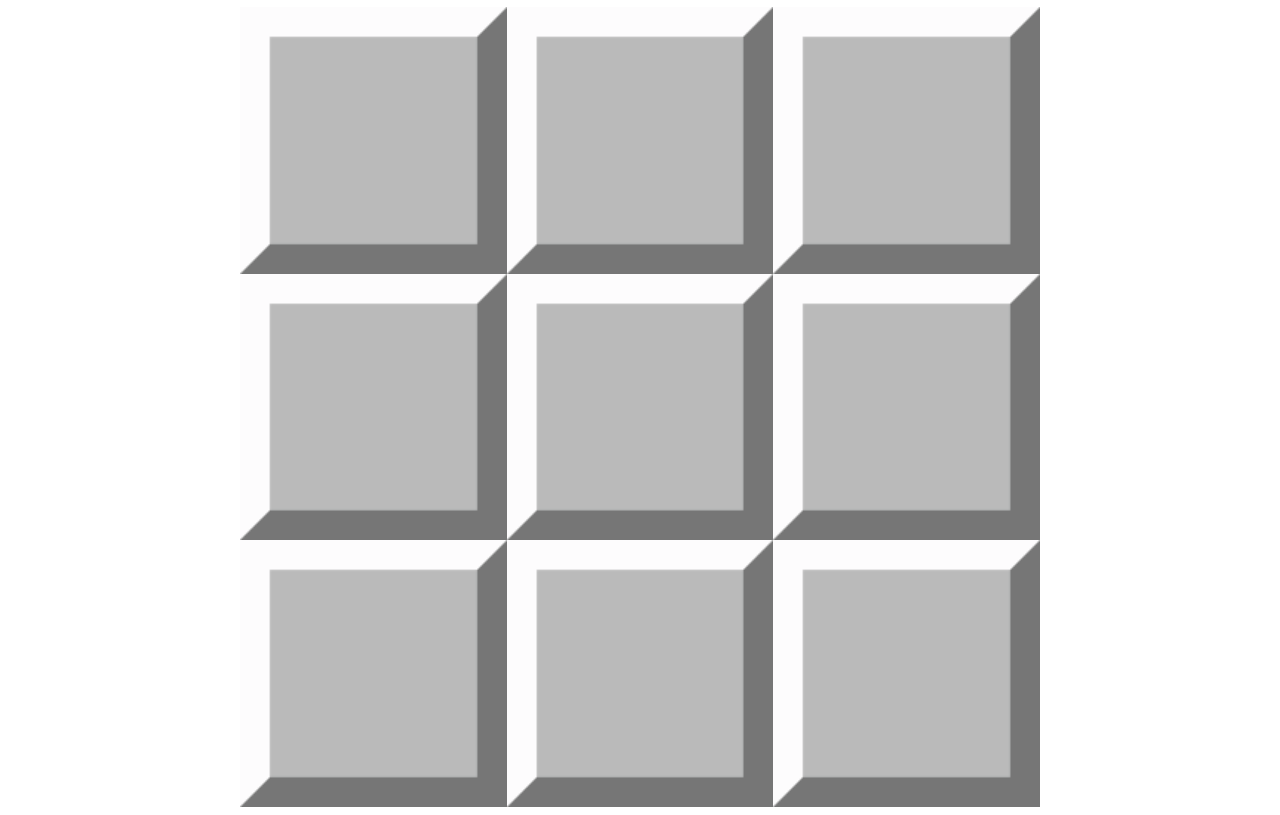
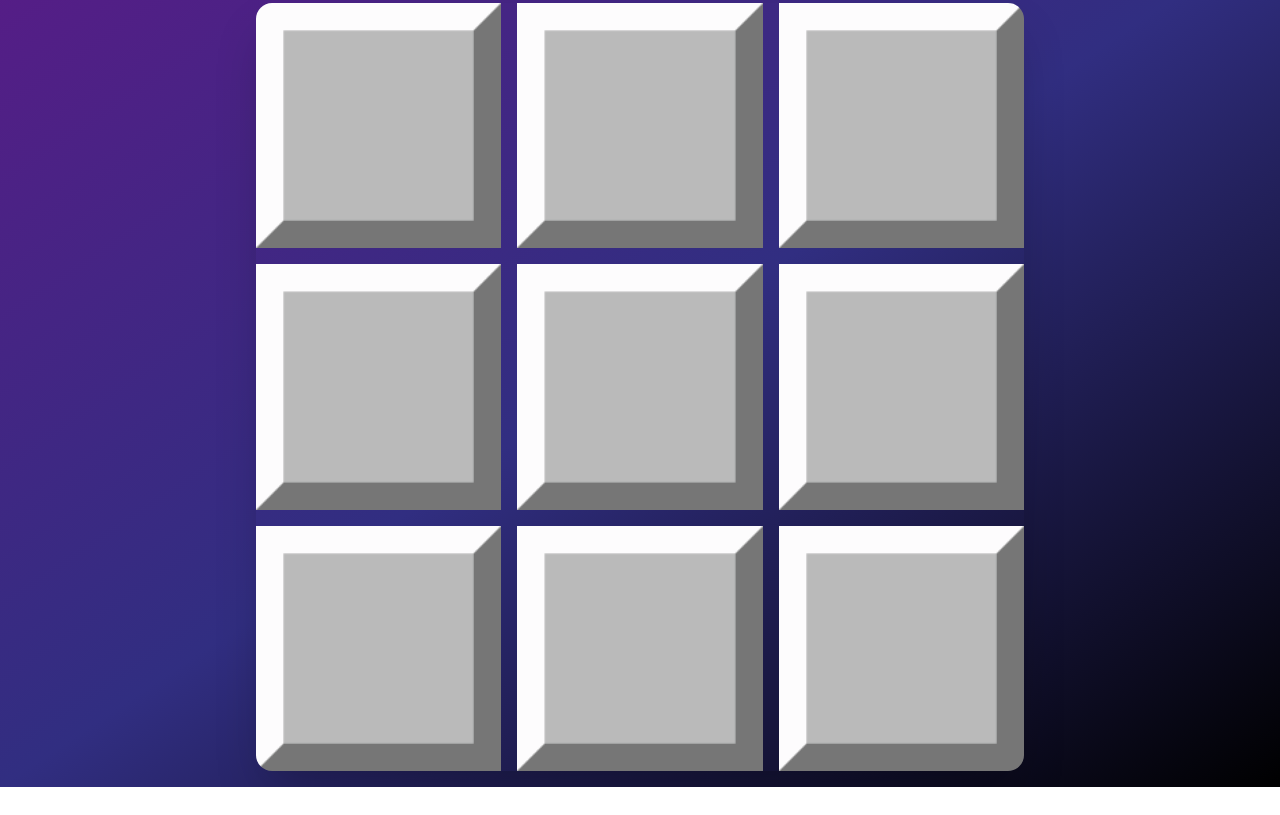
Before and after one commit to AstroArcher007/Web_Dev01, a plain HTML site: page index.html in a window 1280 px wide. Shown: the part 73-888 px from the top of the page. After the commit the page ends 860 px from the top, so only its background shows below. Drawn offline with nearby package versions, Linux system fonts and the light colour scheme.

Commit message:
Tailwind

```diff
--- a/index.html
+++ b/index.html
@@ -1,42 +1,35 @@
 <!doctype html>
-<html>
+<html lang="en">
   <head>
     <meta charset="utf-8">
     <title>AstroArcher007's Submission</title>
+    <script src="https://cdn.tailwindcss.com"></script>
     <style>
-      .grid {
-        display: grid;
-        grid-template-columns: repeat(3, 1fr);
-        height: 100vh;
-        width: 100vh;
-      }
-      .grid img {
-        width: 100%;
-        height: 100%;
-        cursor: grab;
-        object-fit: cover;
-      }
-      /* rickroll background styling */
       .rickroll {
         background: url("images/rick_roll.gif") center center / cover no-repeat;
       }
     </style>
   </head>
-  <body>
-    <center><h1>Click the Tiles to Reveal the Gifts(click all of them!!) </h1></center>
-    <center>
-      <div class="grid" id="grid">
-        <img src="images/tile.png" data-original="images/gift_r1_c1_processed_by_imagy.webp" alt="Image 1">
-        <img src="images/tile.png" data-original="images/gift_r1_c2_processed_by_imagy.webp" alt="Image 2">
-        <img src="images/tile.png" data-original="images/gift_r1_c3_processed_by_imagy.webp" alt="Image 3">
-        <img src="images/tile.png" data-original="images/gift_r2_c1_processed_by_imagy.webp" alt="Image 4">
-        <img src="images/tile.png" data-original="images/gift_r2_c2_processed_by_imagy.webp" alt="Image 5">
-        <img src="images/tile.png" data-original="images/gift_r2_c3_processed_by_imagy.webp" alt="Image 6">
-        <img src="images/tile.png" data-original="images/gift_r3_c1_processed_by_imagy.webp" alt="Image 7">
-        <img src="images/tile.png" data-original="images/gift_r3_c2_processed_by_imagy.webp" alt="Image 8">
-        <img src="images/tile.png" data-original="images/gift_r3_c3_processed_by_imagy.webp" alt="Image 9">
-      </div>
-    </center>
+  <body class="bg-gradient-to-br from-purple-900 via-indigo-900 to-black text-white min-h-screen flex flex-col items-center justify-center p-4">
+
+    <h1 class="text-2xl sm:text-3xl font-bold mb-6 text-center drop-shadow-lg">
+      🎁 Click the Tiles to Reveal the Gifts (click all of them!!)
+    </h1>
+
+    <div
+      id="grid"
+      class="grid grid-cols-3 gap-2 sm:gap-4 w-full max-w-3xl aspect-square rounded-2xl overflow-hidden shadow-2xl transition-all duration-500"
+    >
+      <img src="images/tile.png" data-original="images/gift_r1_c1_processed_by_imagy.webp" alt="Image 1" class="w-full h-full object-cover cursor-pointer hover:scale-105 transition-transform duration-300">
+      <img src="images/tile.png" data-original="images/gift_r1_c2_processed_by_imagy.webp" alt="Image 2" class="w-full h-full object-cover cursor-pointer hover:scale-105 transition-transform duration-300">
+      <img src="images/tile.png" data-original="images/gift_r1_c3_processed_by_imagy.webp" alt="Image 3" class="w-full h-full object-cover cursor-pointer hover:scale-105 transition-transform duration-300">
+      <img src="images/tile.png" data-original="images/gift_r2_c1_processed_by_imagy.webp" alt="Image 4" class="w-full h-full object-cover cursor-pointer hover:scale-105 transition-transform duration-300">
+      <img src="images/tile.png" data-original="images/gift_r2_c2_processed_by_imagy.webp" alt="Image 5" class="w-full h-full object-cover cursor-pointer hover:scale-105 transition-transform duration-300">
+      <img src="images/tile.png" data-original="images/gift_r2_c3_processed_by_imagy.webp" alt="Image 6" class="w-full h-full object-cover cursor-pointer hover:scale-105 transition-transform duration-300">
+      <img src="images/tile.png" data-original="images/gift_r3_c1_processed_by_imagy.webp" alt="Image 7" class="w-full h-full object-cover cursor-pointer hover:scale-105 transition-transform duration-300">
+      <img src="images/tile.png" data-original="images/gift_r3_c2_processed_by_imagy.webp" alt="Image 8" class="w-full h-full object-cover cursor-pointer hover:scale-105 transition-transform duration-300">
+      <img src="images/tile.png" data-original="images/gift_r3_c3_processed_by_imagy.webp" alt="Image 9" class="w-full h-full object-cover cursor-pointer hover:scale-105 transition-transform duration-300">
+    </div>
 
     <script>
       const grid = document.getElementById("grid");
@@ -50,7 +43,6 @@
             revealedCount++;
 
             if (revealedCount === imgs.length) {
-              // Clear all tiles and set background to rickroll
               grid.innerHTML = "";
               grid.classList.add("rickroll");
             }
@@ -58,5 +50,6 @@
         });
       });
     </script>
+
   </body>
 </html>
```
